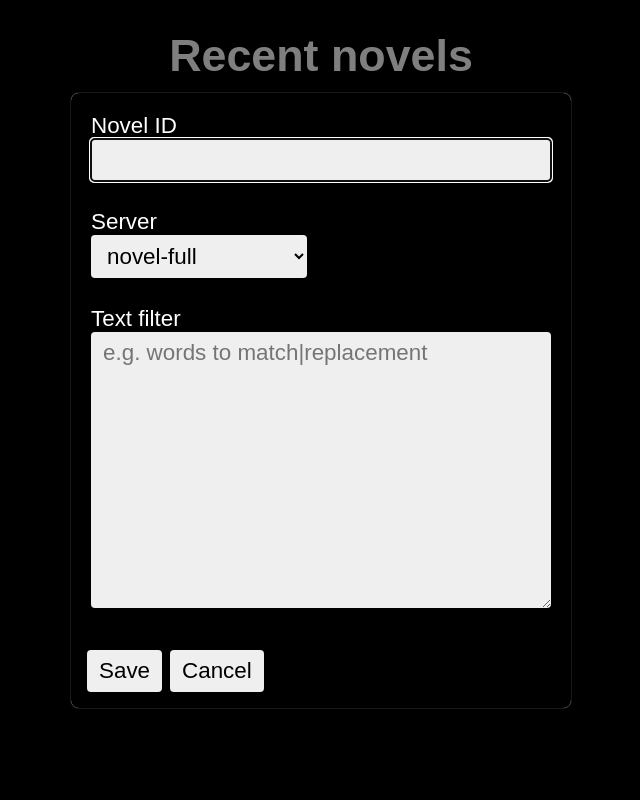
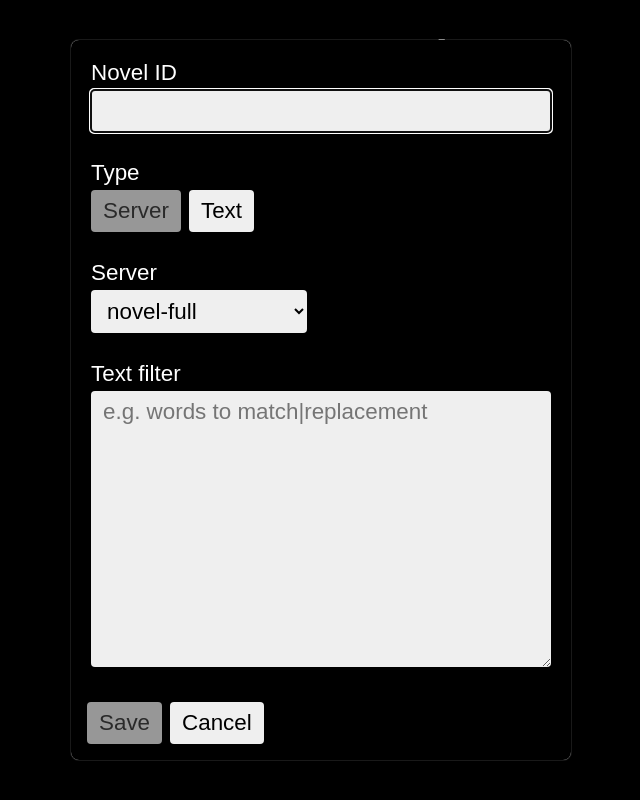
Before and after one commit to fuzetsu/web-novel-reader, a Preact app: page / in a window 1280 px wide. Both pictures are taken after a click on the button "New novel". Shown: the whole page, without its empty margins (319-959 px from the left). Built offline with nearby package versions, Linux system fonts and the light colour scheme.

Commit message:
add support for custom text novels

```diff
--- a/package.json
+++ b/package.json
@@ -8,11 +8,11 @@
     "preact": "^10.11.2"
   },
   "devDependencies": {
-    "@typescript-eslint/eslint-plugin": "^5.58.0",
-    "@typescript-eslint/parser": "^5.58.0",
+    "@typescript-eslint/eslint-plugin": "^6.9.0",
+    "@typescript-eslint/parser": "^6.9.0",
     "chokidar-cli": "^3.0.0",
     "concurrently": "^8.0.1",
-    "esbuild": "^0.17.17",
+    "esbuild": "^0.19.5",
     "eslint": "^8.38.0",
     "ncp": "^2.0.0",
     "npm-run-all": "^4.1.5",
--- a/src/cmp/App/App.tsx
+++ b/src/cmp/App/App.tsx
@@ -11,23 +11,27 @@ import { useNovelState } from './hooks'
 export function App() {
   const {
     chapters,
+    checkMaxChapter,
     currentChapter,
-    maxChapter,
     filter,
     loadCount,
+    maxChapter,
     newestChapter,
     novelId,
     novelName,
+    novelText,
+    novelType,
     recentNovels,
+    removeRecent,
     server,
     setCurrentChapter,
     setFilter,
     setLoadCount,
     setNewestChapter,
     setNovelId,
-    setServer,
-    removeRecent,
-    checkMaxChapter
+    setNovelText,
+    setNovelType,
+    setServer
   } = useNovelState()
 
   const resumeNewestChapter = preventDefault(() => setCurrentChapter(newestChapter))
@@ -39,6 +43,7 @@ export function App() {
         loadCount={loadCount}
         chapter={currentChapter}
         onChange={setCurrentChapter}
+        maxChapter={novelType === 'text' ? maxChapter?.value : null}
       />
     </p>
   )
@@ -48,15 +53,25 @@ export function App() {
 
   const changeNovelModal = chooseNovelOpen && (
     <ChooseNovelModal
-      novelId={novelId}
-      server={server}
-      filter={filter}
+      state={
+        novelType === 'server'
+          ? { type: 'server', filter, novelId, server }
+          : { type: 'text', novelId, novelText }
+      }
       onClose={() => setChooseNovelOpen(false)}
-      onChange={(server, novelId, filter) => {
-        if (novelId) {
-          setNovelId(novelId)
-          setServer(server)
-          setFilter(filter)
+      onChange={async nextState => {
+        if (!nextState.novelId) return
+        if (nextState.novelId !== novelId) {
+          setNovelId(nextState.novelId)
+          // hack: wait a frame after setting new novel ID to store subsequent state in correct localStorage key
+          await new Promise(requestAnimationFrame)
+        }
+        setNovelType(nextState.type)
+        if (nextState.type === 'server') {
+          setServer(nextState.server)
+          setFilter(nextState.filter)
+        } else {
+          setNovelText(nextState.novelText)
         }
       }}
     />
@@ -111,13 +126,10 @@ export function App() {
         {repeat(loadCount, index => {
           const chapter = currentChapter + index
           const setChapter = index > 0 ? () => setCurrentChapter(chapter) : undefined
+          const chapterLines = chapters[index]
+          if (novelType === 'text' && !chapterLines) return null
           return (
-            <Chapter
-              key={chapter}
-              chapter={chapter}
-              setChapter={setChapter}
-              lines={chapters[index]}
-            />
+            <Chapter key={chapter} chapter={chapter} setChapter={setChapter} lines={chapterLines} />
           )
         })}
         {chapterControls}
--- a/src/cmp/App/hooks/useNovelState.ts
+++ b/src/cmp/App/hooks/useNovelState.ts
@@ -1,7 +1,23 @@
 import { fetchChapter, getMaxChapter, Server } from 'lib/api'
 import { useLocationHash, usePersistedState, useThrottledScroll } from 'lib/hooks'
-import { delayWithCancel, promiseWithCancel, q, qq, repeat, scrollToTop } from 'lib/util'
+import {
+  delayWithCancel,
+  promiseWithCancel,
+  q,
+  qq,
+  repeat,
+  scrollToTop,
+  splitNovelText
+} from 'lib/util'
 import { useCallback, useEffect, useMemo, useState } from 'preact/hooks'
+
+type NovelType = 'server' | 'text'
+
+type MaxChapter = {
+  /** numeric date value representing check time */
+  checked: number
+  value: number | null
+} | null
 
 const SIX_HOURS = 1000 * 60 * 60 * 6
 const shouldCheck = (lastCheck: number) => lastCheck < Date.now() - SIX_HOURS
@@ -24,18 +40,30 @@ export function useNovelState() {
 
   const novelKey = (key: string) => `${novelId}-${key}`
 
-  const [maxChapter, setMaxChapter] = usePersistedState<{
-    /** numeric date value representing check time */
-    checked: number
-    value: number | null
-  } | null>(novelKey('max-chap'), null)
+  const [novelType, setNovelType] = usePersistedState<NovelType>(novelKey('type'), 'server')
+
+  const [novelText, setNovelText] = usePersistedState(novelKey('text'), '')
+  const novelTextChapters = useMemo(() => splitNovelText(novelText), [novelText])
+
+  const [storedMaxChapter, setMaxChapter] = usePersistedState<MaxChapter>(
+    novelKey('max-chap'),
+    null
+  )
+
+  const maxChapter = useMemo<MaxChapter>(
+    () =>
+      novelType === 'text'
+        ? { checked: Date.now(), value: novelTextChapters.length }
+        : storedMaxChapter,
+    [novelType, novelTextChapters, storedMaxChapter]
+  )
 
   const checkMaxChapter = useCallback(() => setMaxChapter(null), [])
 
   useEffect(() => {
     let stop = false
     const check = async () => {
-      if (!novelId) return
+      if (!novelId || novelType !== 'server') return
       if (maxChapter == null || shouldCheck(maxChapter.checked)) {
         console.log('CHECKING MAX CHAPTER', { server, novelId, maxChapter })
         const newMax = await getMaxChapter(server, novelId).catch(() => null)
@@ -78,6 +106,10 @@ export function useNovelState() {
     scrollToTop()
     setChapters([])
     if (!novelId) return
+    if (novelType === 'text') {
+      setChapters(novelTextChapters.slice(currentChapter - 1))
+      return
+    }
     return delayWithCancel(500, () =>
       promiseWithCancel(
         Promise.all(
@@ -93,7 +125,7 @@ export function useNovelState() {
         setChapters
       )
     )
-  }, [novelId, currentChapter, loadCount, server, filter])
+  }, [novelId, currentChapter, loadCount, server, filter, novelTextChapters])
 
   // restore scroll position when chapters load
   const [lastPos, setLastPos] = usePersistedState<string | null>(novelKey('last-pos'), null)
@@ -123,22 +155,26 @@ export function useNovelState() {
 
   return {
     chapters,
+    checkMaxChapter,
     currentChapter,
-    maxChapter,
     filter,
     loadCount,
+    maxChapter,
     newestChapter,
     novelId,
     novelName,
+    novelText,
+    novelType,
     recentNovels,
+    removeRecent,
     server,
     setCurrentChapter,
     setFilter,
     setLoadCount,
     setNewestChapter,
     setNovelId,
-    setServer,
-    removeRecent,
-    checkMaxChapter
+    setNovelText,
+    setNovelType,
+    setServer
   }
 }
--- a/src/cmp/ChooseNovelModal.tsx
+++ b/src/cmp/ChooseNovelModal.tsx
@@ -3,32 +3,99 @@ import { useAutoFocusRef } from 'lib/hooks'
 import { useState } from 'preact/hooks'
 import { Modal } from './Modal'
 
-interface Props {
+interface CommonState {
   novelId: string | null
+}
+
+interface TextState extends CommonState {
+  type: 'text'
+  novelText: string
+}
+
+interface ServerState extends CommonState {
+  type: 'server'
   server: Server
   filter: string
-  onChange(server: Server, novelId: string | null, filter: string): void
+}
+
+type State = TextState | ServerState
+
+interface Props {
+  state: State
+  onChange(nextState: State): void
   onClose(): void
 }
 
+const COMMON_INPUT_PROPS = {
+  autoComplete: 'off',
+  autoCapitalize: 'off',
+  autoCorrect: 'off'
+} as const
+
 export function ChooseNovelModal(props: Props) {
-  const { onChange, onClose } = props
-  const [server, setServer] = useState(props.server)
-  const [novelId, setNovelId] = useState(props.novelId ?? '')
-  const [filter, setFilter] = useState(props.filter)
+  const { onClose, state, onChange } = props
 
+  const [novelType, setNovelType] = useState(state.type)
+  const [novelId, setNovelId] = useState(state.novelId ?? '')
   const cleanNovelId = novelId.toLowerCase().replace(/\s+/g, '-')
 
-  const formDirty = server !== props.server || novelId !== props.novelId || filter !== props.filter
+  const serverState = state.type === 'server' ? state : null
+  const [filter, setFilter] = useState(serverState?.filter ?? '')
+  const [server, setServer] = useState(serverState?.server ?? 'novel-full')
+  const serverFormDirty =
+    novelType === 'server' && (server !== serverState?.server || filter !== serverState.filter)
+
+  const textState = state.type === 'text' ? state : null
+  const [novelText, setNovelText] = useState(textState?.novelText ?? '')
+  const textFormDirty = novelType === 'text' && novelText !== textState?.novelText
+
+  const formDirty =
+    serverFormDirty || textFormDirty || novelType !== state.type || novelId !== state.novelId
 
   const handleChange = () => {
-    onChange(server, cleanNovelId, filter)
+    if (novelType === 'server') onChange({ type: 'server', filter, novelId, server })
+    else if (novelType === 'text') onChange({ type: 'text', novelId, novelText: novelText })
     onClose()
   }
 
   const override = getServerOverride(cleanNovelId)
 
   const novelIdInputRef = useAutoFocusRef<HTMLInputElement>()
+
+  const serverFormContent = novelType === 'server' && (
+    <div className="form-group">
+      <label>Server {override ? '(overridden)' : ''}</label>
+      {override ? (
+        <code>{override}</code>
+      ) : (
+        <select
+          value={server}
+          onChange={e => {
+            const select = e.target as HTMLSelectElement
+            setServer(select.options[select.selectedIndex].value as Server)
+          }}
+        >
+          {SERVER_NAMES.map(name => (
+            <option value={name}>{name}</option>
+          ))}
+        </select>
+      )}
+    </div>
+  )
+
+  const textFormContent = novelType === 'text' && (
+    <div className="form-group">
+      <label>Content</label>
+      <textarea
+        {...COMMON_INPUT_PROPS}
+        value={novelText}
+        style={{ width: '100%' }}
+        rows={10}
+        onInput={e => setNovelText((e.target as HTMLTextAreaElement).value)}
+        placeholder="Chapter 1: Once upon a time"
+      />
+    </div>
+  )
 
   const modalContent = (
     <div
@@ -39,29 +106,25 @@ export function ChooseNovelModal(props: Props) {
       <div className="form-group">
         <label>Novel ID</label>
         <input
+          {...COMMON_INPUT_PROPS}
           ref={novelIdInputRef}
           value={novelId}
           onInput={e => setNovelId((e.target as HTMLInputElement | undefined)?.value ?? '')}
         />
       </div>
       <div className="form-group">
-        <label>Server {override ? '(overridden)' : ''}</label>
-        {override ? (
-          <code>{override}</code>
-        ) : (
-          <select
-            value={server}
-            onChange={e => {
-              const select = e.target as HTMLSelectElement
-              setServer(select.options[select.selectedIndex].value as Server)
-            }}
-          >
-            {SERVER_NAMES.map(name => (
-              <option value={name}>{name}</option>
-            ))}
-          </select>
-        )}
+        <label>Type</label>
+        <div className="button-group">
+          <button disabled={novelType === 'server'} onClick={() => setNovelType('server')}>
+            Server
+          </button>
+          <button disabled={novelType === 'text'} onClick={() => setNovelType('text')}>
+            Text
+          </button>
+        </div>
       </div>
+      {serverFormContent}
+      {textFormContent}
       <div className="form-group">
         <label>Text filter</label>
         <textarea
@@ -77,7 +140,7 @@ export function ChooseNovelModal(props: Props) {
 
   const modalFooter = (
     <div className="button-group">
-      <button disabled={!formDirty} onClick={handleChange}>
+      <button disabled={!formDirty || !novelId} onClick={handleChange}>
         Save
       </button>
       <button onClick={onClose}>Cancel</button>
--- a/src/lib/util.ts
+++ b/src/lib/util.ts
@@ -64,3 +64,19 @@ export const prettyTime = (dateInput: string | Date | number) => {
   if (delta < MONTH * 20) return pluralAgo('month', delta / MONTH)
   return pluralAgo('year', delta / YEAR)
 }
+
+export function splitNovelText(novelText: string): string[][] {
+  const allLines = novelText.split('\n')
+  let chapterLines: string[] = []
+  const chapters = [chapterLines]
+  for (const line of allLines) {
+    const trimmedLine = line.trim()
+    if (!trimmedLine) continue
+    if (/^chapter [0-9]+/i.test(trimmedLine)) {
+      chapterLines = []
+      chapters.push(chapterLines)
+    }
+    chapterLines.push(trimmedLine)
+  }
+  return chapters.filter(lines => lines.length > 0)
+}
--- a/src/styles.css
+++ b/src/styles.css
@@ -104,6 +104,7 @@ input.error {
 
 .form-group > label {
   display: block;
+  margin-bottom: 4px;
 }
 
 .form-group > input {
```
Also changed, not shown: src/cmp/CurrentChapterControl.tsx (+5 -2 lines), 1 other file (tests, documents, lock files or other folders).
